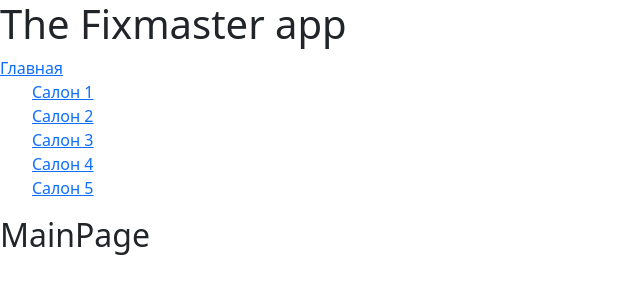
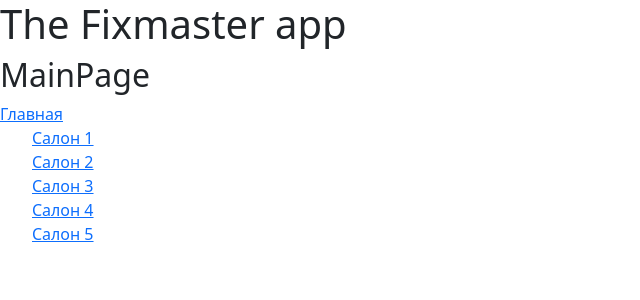
Before and after one commit to MyNameIsNeXTSTEP/Fixmaster, a React app: page / in a window 1280 px wide. Shown: the top 300 px of the page, without its empty margins (0-640 px from the left). Built offline with nearby package versions, Linux system fonts and the light colour scheme.

Commit message:
refactor

```diff
--- a/src/App.tsx
+++ b/src/App.tsx
@@ -1,27 +1,15 @@
 import React from "react";
-import SaloonCard from "./Components/SaloonCard";
-import { Link, Route, Router, Routes } from "react-router-dom";
+import { Route, Routes } from "react-router-dom";
 import MainPage from "./pages/Main";
 import SalonPage from "./pages/SalonPage";
 
 const App = (): JSX.Element => {
-  return <>
-        <h1 >The Fixmaster app</h1 >
-        <Link to="/" >Главная </Link >
-      <ul >
-        <Link to="/salon/1" >Салон 1</Link ><br />
-        <Link to="/salon/2" >Салон 2</Link ><br />
-        <Link to="/salon/3" >Салон 3</Link ><br />
-        <Link to="/salon/4" >Салон 4</Link ><br />
-        <Link to="/salon/5" >Салон 5</Link ><br />
-      </ul >
-
-
-        <Routes >
-            <Route path="/" element={ <MainPage /> } />
-            <Route path="/salon/:id" element={ <SalonPage /> } />
-        </Routes >
-    </>;
+  return (
+    <Routes>
+        <Route path="/" element={ <MainPage/> }/>
+        <Route path="/salon/:id" element={ <SalonPage/> }/>
+    </Routes>
+    );
 };
 
 export default App;
--- a/src/Components/SaloonCard/index.tsx
+++ b/src/Components/SaloonCard/index.tsx
@@ -1,12 +1,11 @@
-import React, { useEffect, useState } from "react";
-import { Params, useParams } from "react-router-dom";
+import React from "react";
 import salonsData from "../../salonsData";
 
+interface IProps {
+    id?: string;
+}
 
-
-const SaloonCard = (): JSX.Element => {
-  let { id } = useParams<Params>();
-
+const SaloonCard = ({ id }: IProps): JSX.Element => {
   return <div >
     <h2>{salonsData[Number(id) - 1].info.title}</h2>
     <div>{salonsData[Number(id) - 1].info.address}</div>
@@ -15,9 +14,9 @@ const SaloonCard = (): JSX.Element => {
     Салон { id } <br/>
 
     {salonsData[Number(id) - 1].masters.map(el => {
-      return <div>
-        <img src={el.image} alt="" />
-      </div>
+        return <div>
+            <img src={el.image} alt="" />
+        </div>
     })}
   </div >;
 };
--- a/src/index.tsx
+++ b/src/index.tsx
@@ -3,18 +3,12 @@ import App from "./App";
 import { createRoot } from "react-dom/client";
 import { BrowserRouter } from "react-router-dom";
 
-import salonsData from "./salonsData";
-
-const container = document.getElementById( "app-root" )!;
-const root = createRoot( container );
-
-
-
-
-root.render(
-  <React.StrictMode >
-    <BrowserRouter >
-      <App />
-    </BrowserRouter >
-  </React.StrictMode >,
+const container = document.getElementById("app-root")!;
+const rootAppElement = createRoot(container);
+rootAppElement.render(
+    <React.StrictMode>
+        <BrowserRouter>
+            <App/>
+        </BrowserRouter>
+    </React.StrictMode>,
 );
--- a/src/pages/Main.tsx
+++ b/src/pages/Main.tsx
@@ -3,8 +3,17 @@ import { Link } from "react-router-dom";
 
 const MainPage = (): JSX.Element => {
   return <>
+    <h1 >The Fixmaster app</h1 >
     <h2 >MainPage</h2 >
-    </>;
+    <Link to="/" >Главная </Link >
+    <ul >
+        <Link to="/salon/1" >Салон 1</Link><br/>
+        <Link to="/salon/2" >Салон 2</Link><br/>
+        <Link to="/salon/3" >Салон 3</Link><br/>
+        <Link to="/salon/4" >Салон 4</Link><br/>
+        <Link to="/salon/5" >Салон 5</Link><br/>
+    </ul >
+    </>
 };
 
 export default MainPage;
--- a/src/pages/SalonPage.tsx
+++ b/src/pages/SalonPage.tsx
@@ -1,18 +1,18 @@
 import React from "react";
-import { Link } from "react-router-dom";
+import { Params, useParams } from "react-router-dom";
 import SaloonCard from "../Components/SaloonCard";
 import { Container } from "react-bootstrap";
 
 const SalonPage = (): JSX.Element => {
-  return <>
-      <h2 >Salon Page</h2 >
-
-
-      <Container >
-
-      <SaloonCard />
-      </Container >
-    </>;
+  const { id } = useParams<Params>();
+  return (
+    <div>
+        <h2 >Salon Page</h2>
+        <Container>
+            <SaloonCard id={id} />
+        </Container>
+    </div>
+    );
 };
 
 export default SalonPage;
```
